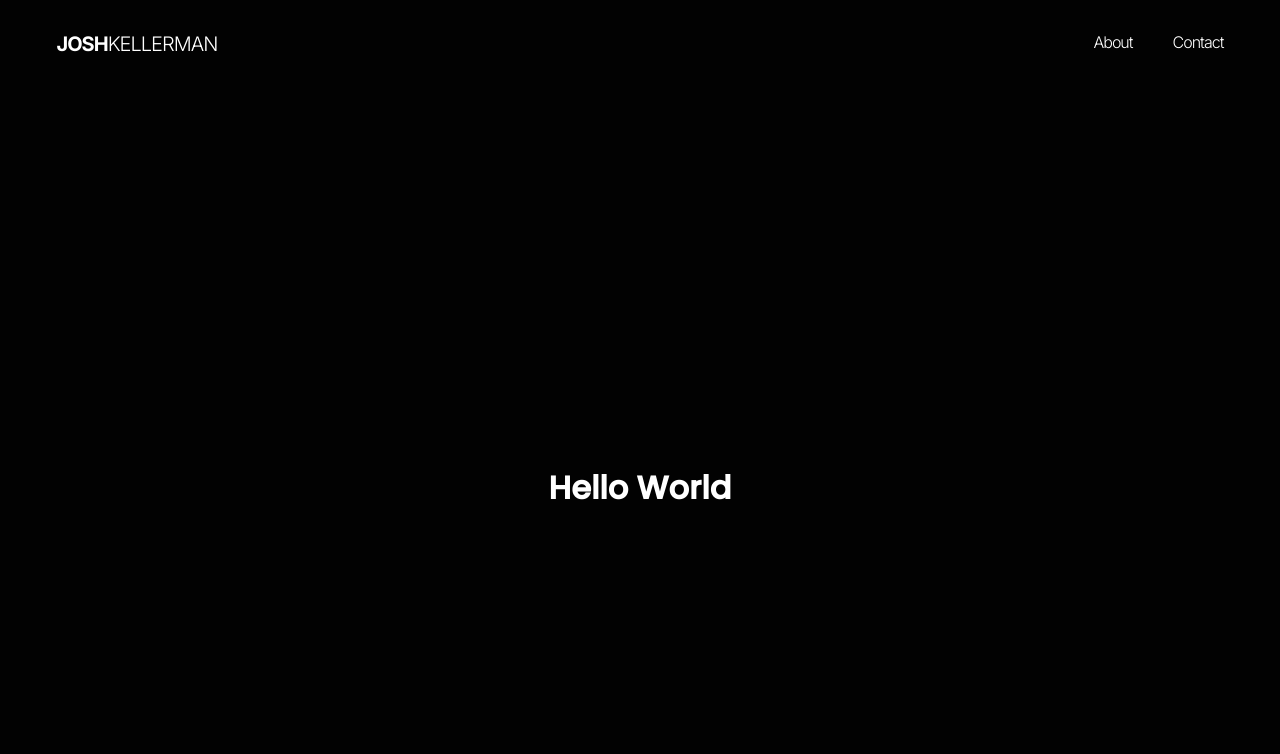
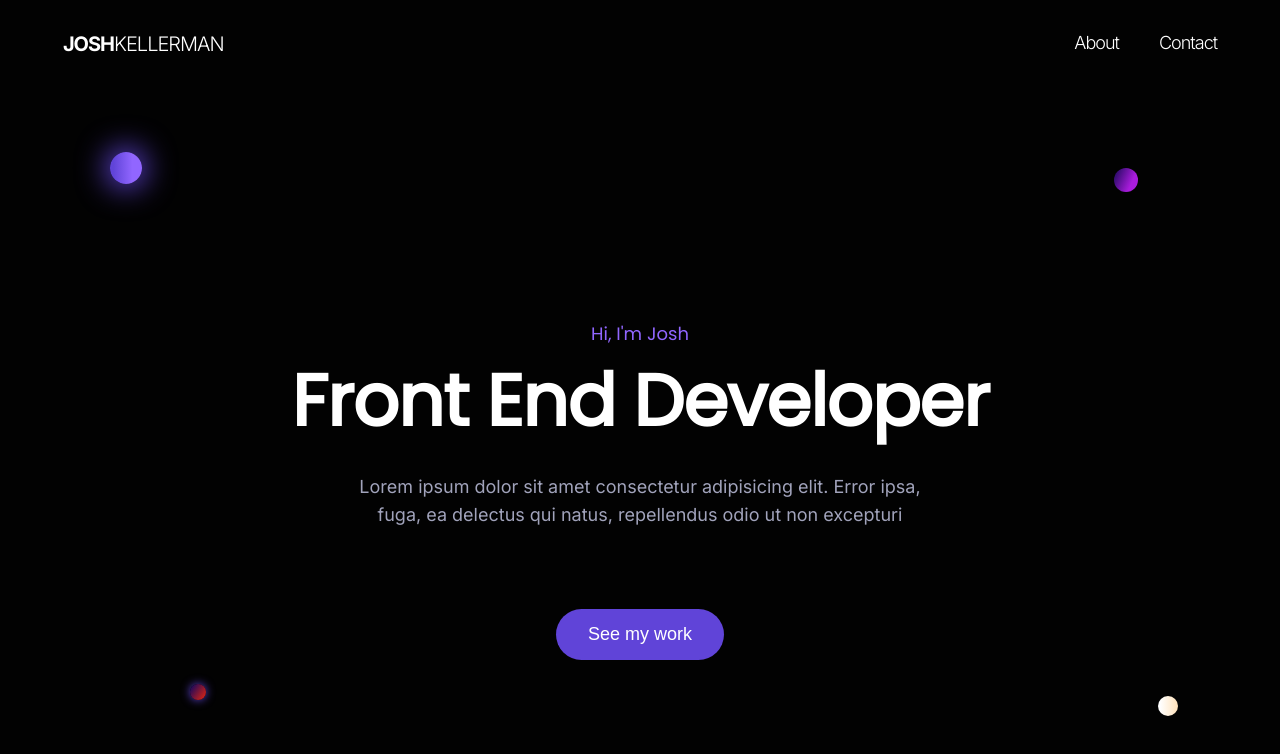
Before and after one commit to jkellerman/portfolio-site, a Next.js app: page / in a window 1280 px wide. Shown: the top 754 px of the page. Built offline with nearby package versions, Linux system fonts and the light colour scheme.

Commit message:
feat: add responsive hero

```diff
--- /dev/null
+++ b/src/components/Hero/Hero.jsx
@@ -0,0 +1,40 @@
+import styles from "../Hero/Hero.module.css";
+
+const spheres = [
+  { id: 1, width: 32, height: 32 },
+  { id: 2, width: 24, height: 24 },
+  { id: 3, width: 16, height: 16 },
+  { id: 4, width: 20, height: 20 },
+];
+
+const Hero = () => {
+  return (
+    <section className={styles.hero}>
+      <div className={styles.heroWrapper}>
+        <div>
+          {spheres.map((item) => {
+            return (
+              <div
+                key={item.id}
+                style={{
+                  width: item.width,
+                  height: item.height,
+                }}
+                className={styles.sphere}
+              ></div>
+            );
+          })}
+          <div className={styles.name}>Hi, I&apos;m Josh</div>
+        </div>
+        <h1 className={styles.title}>Front End Developer</h1>
+        <p className={styles.paragraph}>
+          Lorem ipsum dolor sit amet consectetur adipisicing elit. Error ipsa,
+          fuga, ea delectus qui natus, repellendus odio ut non excepturi
+        </p>
+        <button className={styles.button}>See my work</button>
+      </div>
+    </section>
+  );
+};
+
+export default Hero;
--- /dev/null
+++ b/src/components/Hero/Hero.module.css
@@ -0,0 +1,185 @@
+.hero {
+  min-height: 100vh;
+  margin-top: -1rem;
+  display: flex;
+  flex-direction: column;
+  justify-content: center;
+  align-items: center;
+}
+
+.heroWrapper {
+  min-height: 700px;
+  position: relative;
+  display: flex;
+  flex-direction: column;
+  justify-content: center;
+  align-items: center;
+}
+
+.name {
+  font-family: "Poppins", sans-serif;
+  font-size: var(--heading-xs);
+  color: var(--primary-light);
+  position: relative;
+}
+
+.title {
+  margin: 0;
+  font-size: var(--heading-l);
+  text-align: center;
+  letter-spacing: -1px;
+  max-width: 80%;
+  color: var(--white);
+}
+
+.paragraph {
+  text-align: center;
+  font-size: var(--body-m);
+  color: var(--gray-400);
+  max-width: 98%;
+  margin-bottom: 5rem;
+  line-height: 1.75rem;
+}
+
+.button {
+  background-color: var(--primary);
+  color: var(--white);
+  padding: 0.9375rem 2rem;
+  border: none;
+  border-radius: 48px;
+  font-size: var(--body-m);
+  cursor: pointer;
+}
+
+.sphere {
+  border-radius: 50%;
+  position: absolute;
+}
+
+.sphere:nth-child(1) {
+  background: linear-gradient(
+    90deg,
+    var(--primary) 10%,
+    var(--primary-light) 70%
+  );
+  box-shadow: 0px 0px 30px 4px var(--primary);
+  left: 1rem;
+  top: 7rem;
+}
+.sphere:nth-child(2) {
+  background: linear-gradient(
+    294deg,
+    #a91cdc 30%,
+    var(--primary-medium-dark) 98%
+  );
+  right: 1rem;
+  top: 6rem;
+}
+.sphere:nth-child(3) {
+  background: linear-gradient(
+    125deg,
+    var(--primary-medium-dark) 10%,
+    var(--red-error) 98%
+  );
+  box-shadow: 0px 0px 10px 0px var(--primary);
+  left: 1rem;
+  bottom: 9rem;
+}
+
+.sphere:nth-child(4) {
+  background: linear-gradient(90deg, #ffffff 10%, #ffe2bb 98%);
+  right: 0rem;
+  bottom: 10rem;
+}
+
+@media (max-width: 20em) {
+  .title {
+    font-size: var(--heading-m);
+  }
+
+  .sphere:nth-child(1) {
+    left: 0.75rem;
+  }
+  .sphere:nth-child(3) {
+    left: 0.5rem;
+  }
+}
+
+@media (min-width: 48em) {
+  .sphere:nth-child(2) {
+    top: 3.5rem;
+  }
+  .sphere:nth-child(3) {
+    left: 0.5rem;
+  }
+  .sphere:nth-child(4) {
+    right: 0.5rem;
+  }
+}
+
+@media (min-width: 64em) {
+  .sphere:nth-child(1) {
+    left: 1rem;
+  }
+  .sphere:nth-child(2) {
+    right: 3rem;
+    top: 8rem;
+  }
+  .sphere:nth-child(3) {
+    left: 6rem;
+    bottom: 15rem;
+  }
+  .sphere:nth-child(4) {
+    bottom: 14rem;
+  }
+  .title {
+    font-size: var(--heading-xl);
+  }
+  .paragraph {
+    max-width: 55%;
+  }
+}
+@media (min-width: 75em) {
+  .heroWrapper {
+    min-height: 900px;
+  }
+}
+
+@media (min-width: 90em) {
+  .paragraph {
+    max-width: 50%;
+  }
+  .sphere:nth-child(1) {
+    left: 1rem;
+    top: 13rem;
+  }
+  .sphere:nth-child(2) {
+    right: 6rem;
+    top: 14rem;
+  }
+  .sphere:nth-child(3) {
+    left: 6rem;
+    bottom: 20rem;
+  }
+  .sphere:nth-child(4) {
+    bottom: 17.5rem;
+  }
+}
+
+@media (min-width: 108em) {
+  .sphere:nth-child(1) {
+    left: 1rem;
+    top: 13rem;
+  }
+  .sphere:nth-child(2) {
+    right: 6rem;
+    top: 14rem;
+  }
+  .sphere:nth-child(3) {
+    left: 6rem;
+    bottom: 20rem;
+  }
+  .sphere:nth-child(4) {
+    bottom: 17.5rem;
+  }
+}
--- /dev/null
+++ b/src/components/Nav/Nav.jsx
@@ -0,0 +1,66 @@
+import styles from "../Nav/Nav.module.css";
+import Link from "next/link";
+import { useState } from "react";
+import MenuButton from "../NavMenuButton/NavMenuButton";
+
+const navListItems = [
+  {
+    id: 1,
+    name: "about",
+  },
+  { id: 2, name: "contact" },
+];
+
+const Nav = () => {
+  const [isOpen, setIsOpen] = useState(false);
+
+  const toggleMenu = () => {
+    setIsOpen(!isOpen);
+    document.body.classList.toggle("no-scroll");
+  };
+  return (
+    <>
+      <div className={styles.navbarWrapper}>
+        <div className={styles.menuWrapper}>
+          <Link href="/">
+            <div className={styles.logoWrapper}>
+              <span className={styles.logo1}>Josh</span>
+              <span className={styles.logo2}>Kellerman</span>
+            </div>
+          </Link>
+          <MenuButton
+            isOpen={isOpen}
+            onClick={toggleMenu}
+            strokeWidth="2"
+            lineProps={{ strokeLinecap: "round" }}
+            transition={{ type: "spring", stiffness: 260, damping: 20 }}
+            width="20"
+            height="14"
+          ></MenuButton>
+          <nav
+            className={
+              isOpen
+                ? `${styles.navMenu} ${styles.isOpen}`
+                : `${styles.navMenu}`
+            }
+          >
+            <ul className={styles.navMenuList}>
+              {navListItems.map((item) => {
+                return (
+                  <li key={item.id}>
+                    <Link href={`/${item.name}`} className={styles.navListItem}>
+                      {item.name}
+                    </Link>
+                  </li>
+                );
+              })}
+            </ul>
+          </nav>
+        </div>
+      </div>
+      <div className={isOpen ? `${styles.colorOverlay}` : undefined}></div>
+    </>
+  );
+};
+
+export default Nav;
--- a/src/components/Navbar/Navbar.module.css
+++ b/src/components/Nav/Nav.module.css
@@ -1,6 +1,7 @@
 .navbarWrapper {
-  margin: 2rem 1.5rem;
+  margin: 2rem auto 0;
   position: relative;
+  z-index: 5;
 }
 
 .menuWrapper {
@@ -22,10 +23,25 @@
   font-weight: var(--fw-light);
 }
 
+.colorOverlay {
+  background: linear-gradient(
+    180deg,
+    var(--background-dark) 30%,
+    rgba(128, 128, 128, 0.1) 98%
+  );
+  z-index: 2;
+  width: 100vw;
+  height: 100vh;
+  position: absolute;
+  top: 0;
+  left: 0;
+}
+
 .navMenu {
   display: none;
   position: absolute;
   top: 4.5rem;
+  width: 100%;
 }
 
 .isOpen {
@@ -42,6 +58,7 @@
   font-size: var(--heading-s);
   margin-bottom: 0.5rem;
   letter-spacing: -1px;
+  text-transform: capitalize;
 }
 
 .navMenuButton {
@@ -50,13 +67,15 @@
 }
 
 @media (min-width: 30em) {
-  .navMenuButton {
+  .navMenuButton,
+  .colorOverlay {
     display: none;
   }
 
   .navMenu {
     position: unset;
-    display: block;
+    display: flex;
+    justify-content: flex-end;
   }
 
   .navMenuList {
--- a/src/components/NavMenuButton/NavMenuButton.jsx
+++ b/src/components/NavMenuButton/NavMenuButton.jsx
@@ -21,7 +21,7 @@ const MenuButton = ({
     },
     opened: {
       rotate: 45,
-      translateY: 2.5,
+      translateY: 2,
     },
   };
   const center = {
@@ -39,7 +39,7 @@ const MenuButton = ({
     },
     opened: {
       rotate: -45,
-      translateY: -1.5,
+      translateY: -2,
     },
   };
   lineProps = {
--- a/src/components/Navbar/Navbar.jsx
+++ /dev/null
@@ -1,70 +0,0 @@
-import styles from "../Navbar/Navbar.module.css";
-import Link from "next/link";
-import { useState } from "react";
-import MenuButton from "../NavMenuButton/NavMenuButton";
-
-const navListItems = [
-  {
-    id: 1,
-    name: "About",
-  },
-  { id: 2, name: "Contact" },
-];
-
-const variants = {
-  open: {
-    transition: { staggerChildren: 0.07, delayChildren: 0.2 },
-  },
-  closed: {
-    transition: { staggerChildren: 0.05, staggerDirection: -1 },
-  },
-};
-
-const Navbar = () => {
-  const [isOpen, setIsOpen] = useState(false);
-
-  const toggleMenu = () => {
-    setIsOpen(!isOpen);
-  };
-  return (
-    <div className={styles.navbarWrapper}>
-      <div className={styles.menuWrapper}>
-        <Link href="/">
-          <div className={styles.logoWrapper}>
-            <span className={styles.logo1}>Josh</span>
-            <span className={styles.logo2}>Kellerman</span>
-          </div>
-        </Link>
-        <MenuButton
-          isOpen={isOpen}
-          onClick={toggleMenu}
-          strokeWidth="2"
-          lineProps={{ strokeLinecap: "round" }}
-          transition={{ type: "spring", stiffness: 260, damping: 20 }}
-          width="20"
-          height="14"
-        ></MenuButton>
-
-        <nav
-          className={
-            isOpen ? `${styles.navMenu} ${styles.isOpen}` : `${styles.navMenu}`
-          }
-        >
-          <ul className={styles.navMenuList}>
-            {navListItems.map((item) => {
-              return (
-                <li key={item.id}>
-                  <Link href={`/${item.name}`} className={styles.navListItem}>
-                    {item.name}
-                  </Link>
-                </li>
-              );
-            })}
-          </ul>
-        </nav>
-      </div>
-    </div>
-  );
-};
-
-export default Navbar;
--- a/src/layouts/core.jsx
+++ b/src/layouts/core.jsx
@@ -1,9 +1,9 @@
-import Navbar from "@src/components/Navbar/Navbar";
+import Nav from "@src/components/Nav/Nav";
 
 const CoreLayout = ({ children }) => {
   return (
     <>
-      <Navbar />
+      <Nav />
       <>{children}</>
     </>
   );
--- a/src/pages/_document.jsx
+++ b/src/pages/_document.jsx
@@ -31,7 +31,7 @@ class MyDocument extends Document {
           <link rel="preconnect" href="https://fonts.googleapis.com" />
           <link rel="preconnect" href="https://fonts.gstatic.com" crossorigin />
           <link
-            href="https://fonts.googleapis.com/css2?family=Inter:wght@300;400;500;700&family=Poppins:wght@500&display=swap"
+            href="https://fonts.googleapis.com/css2?family=Inter:wght@300;400;500;700&family=Poppins:wght@400&display=swap"
             rel="stylesheet"
           />
         </Head>
--- a/src/pages/index.jsx
+++ b/src/pages/index.jsx
@@ -1,9 +1,10 @@
 import Head from "next/head";
 import styles from "@styles/Home.module.css";
+import Hero from "@src/components/Hero/Hero";
 
 export default function Home() {
   return (
-    <div className={styles.container}>
+    <>
       <Head>
         <title>Josh Kellerman | Front End Developer</title>
         <meta
@@ -13,9 +14,7 @@ export default function Home() {
         <link rel="icon" href="/favicon.ico" />
       </Head>
 
-      <main className={styles.main}>
-        <h1>Hello World</h1>
-      </main>
-    </div>
+      <Hero />
+    </>
   );
 }
--- a/src/styles/globals.css
+++ b/src/styles/globals.css
@@ -3,16 +3,19 @@
   --white: #ffffff;
   --primary: #6044d8;
   --primary-light: #9166ff;
+  --primary-medium-dark: #1c095b;
+  --gray-400: #a1a3bb;
+  --red-error: #e52510;
 
   --body-l: 1.25rem;
-  --body: 1rem;
+  --body-m: 1.125rem;
   --body-s: 0.875rem;
   --body-xs: 0.75rem;
   --heading-xl: 4.5rem;
   --heading-l: 3rem;
   --heading-m: 2.25rem;
   --heading-s: 1.5rem;
-  --heading-xs: 1rem;
+  --heading-xs: 1.125rem;
 
   --fw-light: 300;
   --fw-regular: 400;
@@ -22,14 +25,18 @@
   --transition: all 150ms ease-in;
 }
 
+* {
+  box-sizing: border-box;
+}
+
 html,
 body {
   padding: 0;
   margin: 0 auto;
+  width: 95%;
   font-family: "Inter", -apple-system, BlinkMacSystemFont, Segoe UI, Roboto,
     Oxygen, Ubuntu, Cantarell, Fira Sans, Droid Sans, Helvetica Neue, sans-serif;
   background-color: var(--background-dark);
-  color: white; /* TODO: DELETE*/
   max-width: 1215px;
 }
 
@@ -47,6 +54,10 @@ a {
   color: var(--white);
 }
 
+.no-scroll {
+  overflow: hidden;
+}
+
 @media (hover: hover) {
   a:hover {
     transition: var(--transition);
@@ -54,6 +65,8 @@ a {
   }
 }
 
-* {
-  box-sizing: border-box;
+@media (min-width: 48em) {
+  .no-scroll {
+    overflow: visible;
+  }
 }
```
